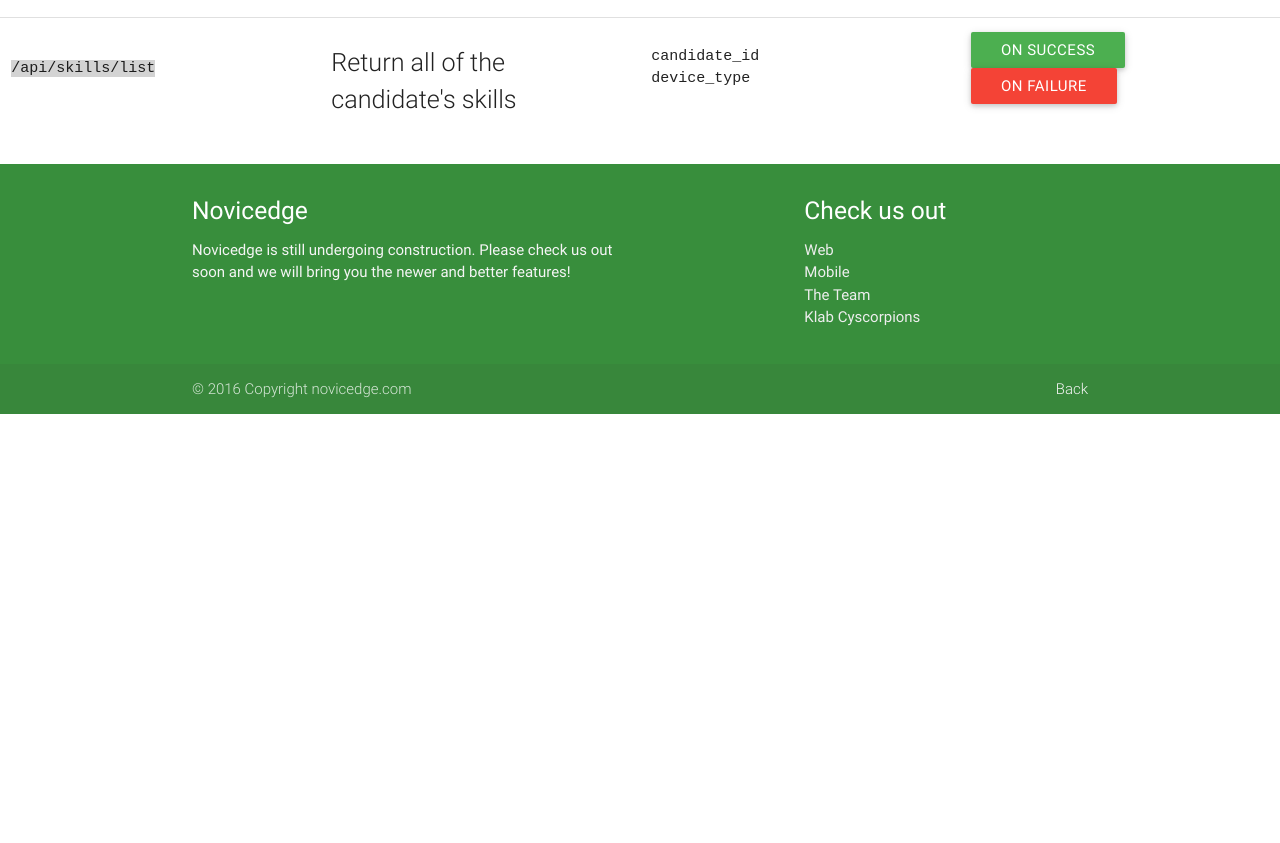
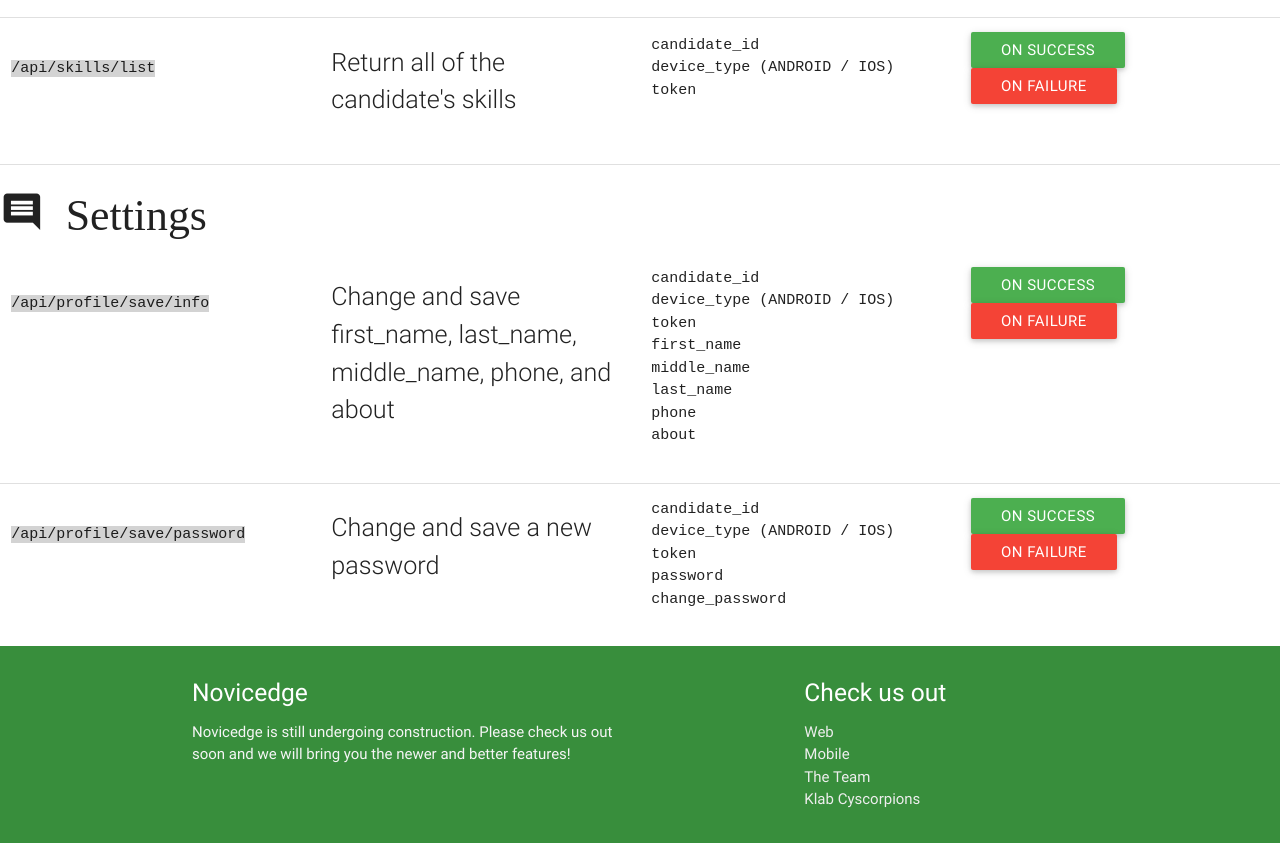
Before and after one commit to jcoconut/jcoconut.github.io, a plain HTML site: page mobile.html in a window 1280 px wide. Shown: the part 2808-3651 px from the top of the page. Before the commit the page ends 3222 px from the top, so only its background shows below. Drawn offline with nearby package versions, Linux system fonts and the light colour scheme.

Commit message:
added more docs upto settings

```diff
--- a/mobile.html
+++ b/mobile.html
@@ -476,7 +476,8 @@
                     <code>
                         <ul>
                             <li>candidate_id</li>
-                            <li>device_type</li>
+                            <li>device_type (ANDROID / IOS)</li>
+                            <li>token</li>
                         </ul>
 
                     </code>
@@ -494,6 +495,93 @@
     </div>
 
 
+    <div class="divider"></div>
+    <h3 class="mdi-editor-insert-comment">&nbsp;Settings</h3>
+    <div class="row">
+        <div class="col l3 s12">
+            <div class="valign-wrapper">
+                <div class="valign">
+                    <code>/api/profile/save/info</code>
+                </div>
+            </div>
+        </div>
+        <div class="col l3 s12">
+            <div class="valign-wrapper">
+                <div class="valign">
+                    <p class="flow-text">Change and save first_name, last_name, middle_name, phone, and about</p>
+                </div>
+            </div>
+        </div>
+        <div class="col l3 s12">
+            <div class="valign-wrapper">
+                <div class="valign">
+                    <code>
+                        <ul>
+                            <li>candidate_id</li>
+                            <li>device_type (ANDROID / IOS)</li>
+                            <li>token</li>
+                            <li>first_name</li>
+                            <li>middle_name</li>
+                            <li>last_name</li>
+                            <li>phone</li>
+                            <li>about</li>
+                        </ul>
+
+                    </code>
+                </div>
+            </div>
+        </div>
+        <div class="col l3 s12">
+            <div class="valign-wrapper">
+                <div class="valign">
+                    <a target="json" class="btn green waves-effect waves-light" href="https://jsonblob.com/56d50101e4b01190df51d36d">On success</a>
+                    <a target="json" class="btn red waves-effect waves-light" href="https://jsonblob.com/56d500d4e4b01190df51d35e">On failure</a>
+                </div>
+            </div>
+        </div>
+    </div>
+
+    <div class="divider"></div>
+    <div class="row">
+        <div class="col l3 s12">
+            <div class="valign-wrapper">
+                <div class="valign">
+                    <code>/api/profile/save/password</code>
+                </div>
+            </div>
+        </div>
+        <div class="col l3 s12">
+            <div class="valign-wrapper">
+                <div class="valign">
+                    <p class="flow-text">Change and save a new password</p>
+                </div>
+            </div>
+        </div>
+        <div class="col l3 s12">
+            <div class="valign-wrapper">
+                <div class="valign">
+                    <code>
+                        <ul>
+                            <li>candidate_id</li>
+                            <li>device_type (ANDROID / IOS)</li>
+                            <li>token</li>
+                            <li>password</li>
+                            <li>change_password</li>
+                        </ul>
+
+                    </code>
+                </div>
+            </div>
+        </div>
+        <div class="col l3 s12">
+            <div class="valign-wrapper">
+                <div class="valign">
+                    <a target="json" class="btn green waves-effect waves-light" href="https://jsonblob.com/56d50168e4b01190df51d3b5">On success</a>
+                    <a target="json" class="btn red waves-effect waves-light" href="https://jsonblob.com/56cd645de4b01190df5106e4">On failure</a>
+                </div>
+            </div>
+        </div>
+    </div>
 </div>
 
 <footer class="page-footer green darken-2">
```
